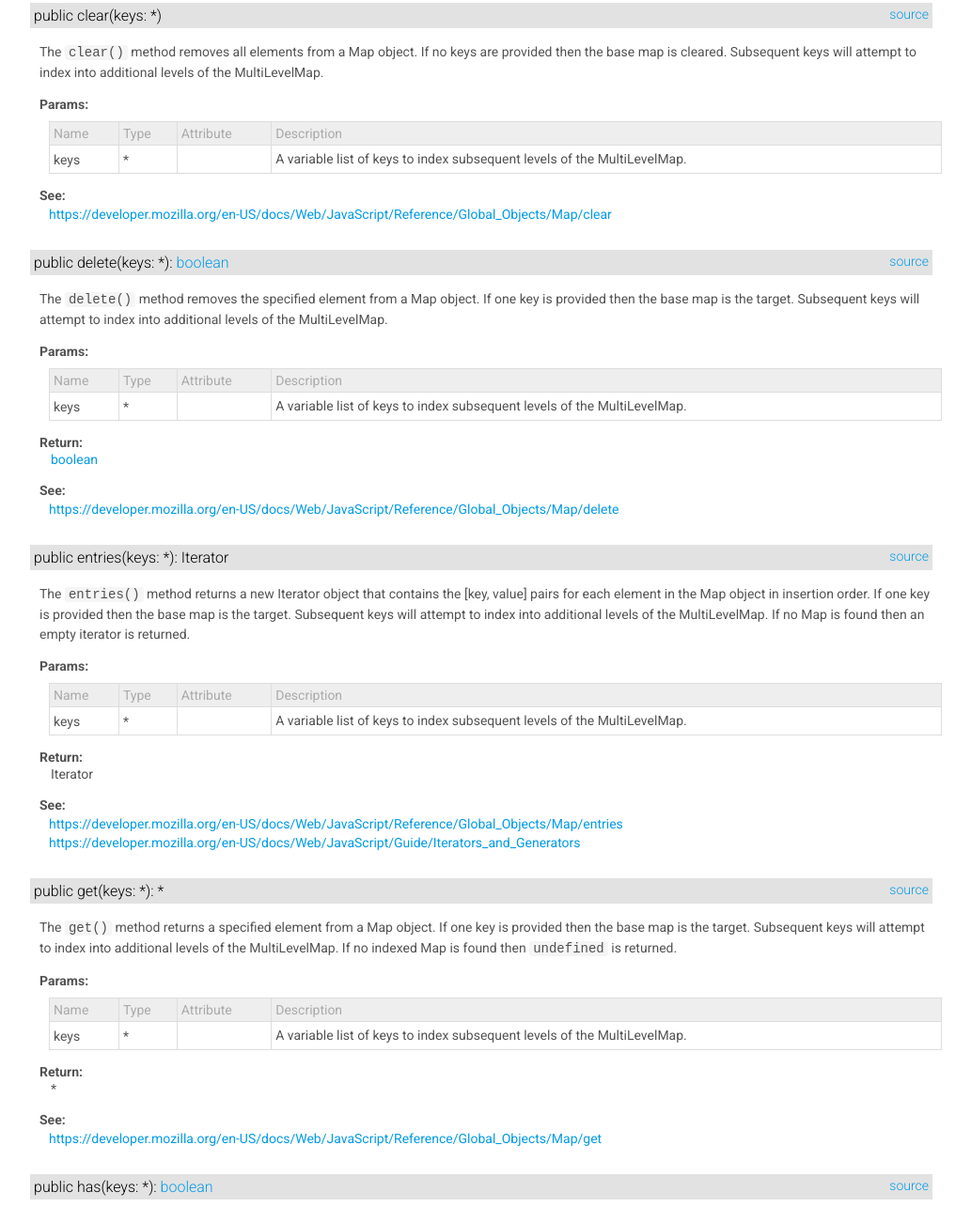
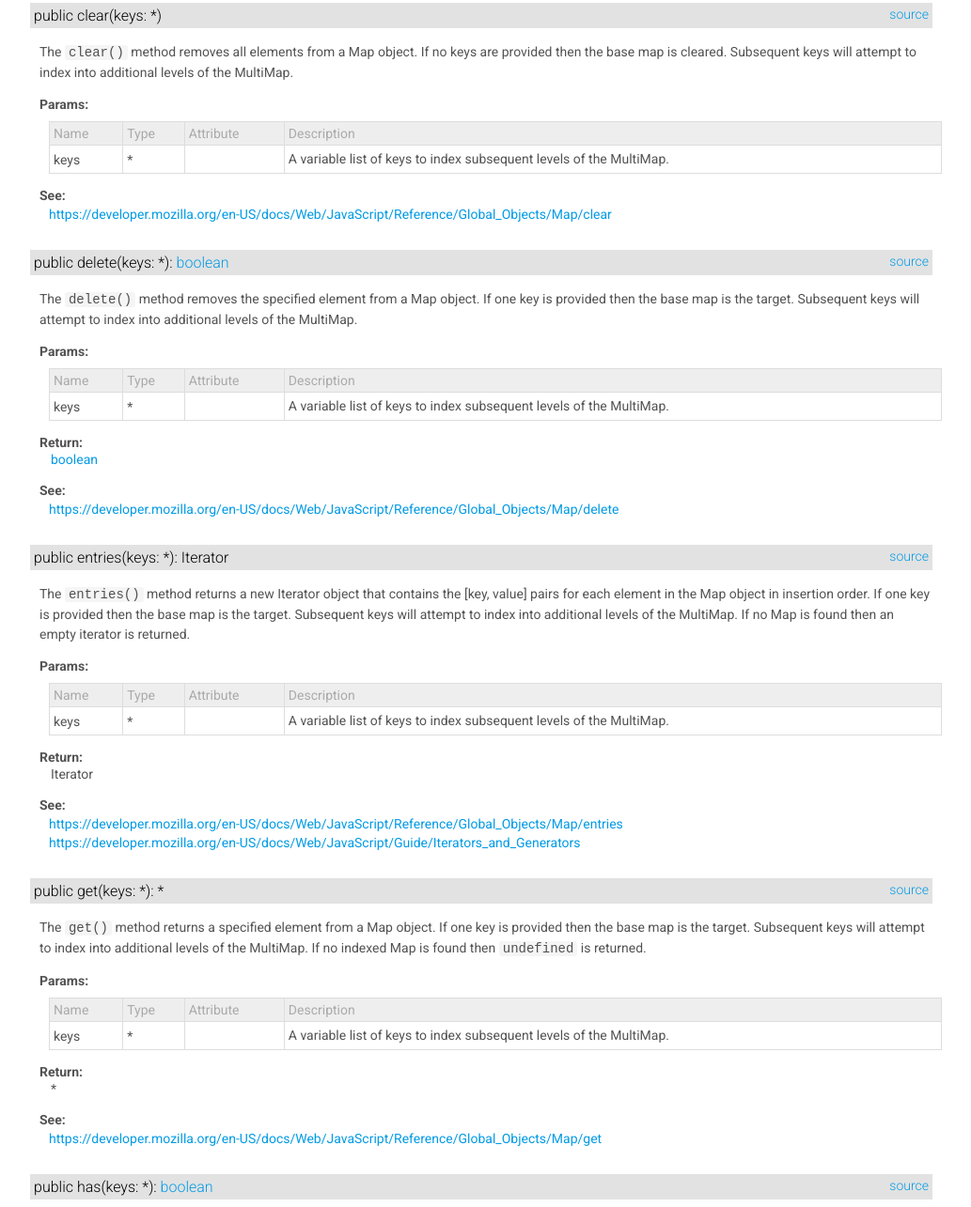
Before and after one commit to typhonjs-common/typhonjs-core-collections, a website: page docs/class/src/MultiMap.js~MultiMap.html in a window 1280 px wide. Shown: the part 1515-2800 px from the top of the page at 94% size, without its empty margins (238-1271 px from the left). Drawn offline with Linux system fonts and the light colour scheme; files that its build step writes are made by us from their sources.

Commit message:
Generated docs

```diff
--- a/docs/class/src/MultiMap.js~MultiMap.html
+++ b/docs/class/src/MultiMap.js~MultiMap.html
@@ -66,7 +66,7 @@
 
   <div class="description" data-ice="description"><p>Provides a multi-level Map implementation that mirrors the Map API except for exclusion of <code>forEach</code>.</p>
 <p>Each method takes a variable list of parameters. By not including any parameters when invoking methods of
-<code>MultiLevelMap</code> the base Map is the target. A list of comma separated parameters will index into the backing
+<code>MultiMap</code> the base Map is the target. A list of comma separated parameters will index into the backing
 multi-level map structure.</p>
 <p>Errors will be thrown for methods that require a minimum number of keys including:
 <code>delete(1), get(1), has(1), set(2)</code>. In particular set requires the actual value being set in addition to any
@@ -118,7 +118,7 @@ map.has(&apos;key1&apos;, &apos;key2&apos;); // is true.</code></pre>
       <div>
 
 
-        <div data-ice="description"><p>Initializes the MultiLevelMap</p>
+        <div data-ice="description"><p>Initializes the MultiMap</p>
 </div>
       </div>
     </td>
@@ -426,7 +426,7 @@ insertion order.</p>
 
 
 
-  <div data-ice="description"><p>Initializes the MultiLevelMap</p>
+  <div data-ice="description"><p>Initializes the MultiMap</p>
 </div>
 
 
@@ -472,7 +472,7 @@ insertion order.</p>
 
 
   <div data-ice="description"><p>The <code>clear()</code> method removes all elements from a Map object. If no keys are provided then the base map is cleared.
-Subsequent keys will attempt to index into additional levels of the MultiLevelMap.</p>
+Subsequent keys will attempt to index into additional levels of the MultiMap.</p>
 </div>
 
 
@@ -489,7 +489,7 @@ Subsequent keys will attempt to index into additional levels of the MultiLevelMa
       <td data-ice="name" data-depth="0">keys</td>
       <td data-ice="type"><span>*</span></td>
       <td data-ice="appendix"></td>
-      <td data-ice="description"><p>A variable list of keys to index subsequent levels of the MultiLevelMap.</p>
+      <td data-ice="description"><p>A variable list of keys to index subsequent levels of the MultiMap.</p>
 </td>
     </tr>
 </tbody>
@@ -531,7 +531,7 @@ Subsequent keys will attempt to index into additional levels of the MultiLevelMa
 
 
   <div data-ice="description"><p>The <code>delete()</code> method removes the specified element from a Map object. If one key is provided then the base map
-is the target. Subsequent keys will attempt to index into additional levels of the MultiLevelMap.</p>
+is the target. Subsequent keys will attempt to index into additional levels of the MultiMap.</p>
 </div>
 
 
@@ -548,7 +548,7 @@ is the target. Subsequent keys will attempt to index into additional levels of t
       <td data-ice="name" data-depth="0">keys</td>
       <td data-ice="type"><span>*</span></td>
       <td data-ice="appendix"></td>
-      <td data-ice="description"><p>A variable list of keys to index subsequent levels of the MultiLevelMap.</p>
+      <td data-ice="description"><p>A variable list of keys to index subsequent levels of the MultiMap.</p>
 </td>
     </tr>
 </tbody>
@@ -601,7 +601,7 @@ is the target. Subsequent keys will attempt to index into additional levels of t
 
   <div data-ice="description"><p>The <code>entries()</code> method returns a new Iterator object that contains the [key, value] pairs for each element in the
 Map object in insertion order. If one key is provided then the base map is the target. Subsequent keys will
-attempt to index into additional levels of the MultiLevelMap. If no Map is found then an empty iterator is
+attempt to index into additional levels of the MultiMap. If no Map is found then an empty iterator is
 returned.</p>
 </div>
 
@@ -619,7 +619,7 @@ returned.</p>
       <td data-ice="name" data-depth="0">keys</td>
       <td data-ice="type"><span>*</span></td>
       <td data-ice="appendix"></td>
-      <td data-ice="description"><p>A variable list of keys to index subsequent levels of the MultiLevelMap.</p>
+      <td data-ice="description"><p>A variable list of keys to index subsequent levels of the MultiMap.</p>
 </td>
     </tr>
 </tbody>
@@ -672,7 +672,7 @@ returned.</p>
 
 
   <div data-ice="description"><p>The <code>get()</code> method returns a specified element from a Map object. If one key is provided then the base map is the
-target. Subsequent keys will attempt to index into additional levels of the MultiLevelMap. If no indexed Map is
+target. Subsequent keys will attempt to index into additional levels of the MultiMap. If no indexed Map is
 found then <code>undefined</code> is returned.</p>
 </div>
 
@@ -690,7 +690,7 @@ found then <code>undefined</code> is returned.</p>
       <td data-ice="name" data-depth="0">keys</td>
       <td data-ice="type"><span>*</span></td>
       <td data-ice="appendix"></td>
-      <td data-ice="description"><p>A variable list of keys to index subsequent levels of the MultiLevelMap.</p>
+      <td data-ice="description"><p>A variable list of keys to index subsequent levels of the MultiMap.</p>
 </td>
     </tr>
 </tbody>
@@ -743,7 +743,7 @@ found then <code>undefined</code> is returned.</p>
 
   <div data-ice="description"><p>The <code>has()</code> method returns a boolean indicating whether an element with the specified key exists or not. If one
 key is provided then the base map is the target. Subsequent keys will attempt to index into additional levels of
-the MultiLevelMap. If no indexed Map is found then <code>false</code> is returned.</p>
+the MultiMap. If no indexed Map is found then <code>false</code> is returned.</p>
 </div>
 
 
@@ -760,7 +760,7 @@ the MultiLevelMap. If no indexed Map is found then <code>false</code> is returne
       <td data-ice="name" data-depth="0">keys</td>
       <td data-ice="type"><span>*</span></td>
       <td data-ice="appendix"></td>
-      <td data-ice="description"><p>A variable list of keys to index subsequent levels of the MultiLevelMap.</p>
+      <td data-ice="description"><p>A variable list of keys to index subsequent levels of the MultiMap.</p>
 </td>
     </tr>
 </tbody>
@@ -813,7 +813,7 @@ the MultiLevelMap. If no indexed Map is found then <code>false</code> is returne
 
   <div data-ice="description"><p>The <code>isMap()</code> method returns a boolean indicating whether specified sequence of keys resolves to an existing Map.
 If one key is provided then the base map is the target. Subsequent keys will attempt to index into additional
-levels of the MultiLevelMap. If no indexed Map is found then <code>false</code> is returned.</p>
+levels of the MultiMap. If no indexed Map is found then <code>false</code> is returned.</p>
 </div>
 
 
@@ -830,7 +830,7 @@ levels of the MultiLevelMap. If no indexed Map is found then <code>false</code>
       <td data-ice="name" data-depth="0">keys</td>
       <td data-ice="type"><span>*</span></td>
       <td data-ice="appendix"></td>
-      <td data-ice="description"><p>A variable list of keys to index subsequent levels of the MultiLevelMap.</p>
+      <td data-ice="description"><p>A variable list of keys to index subsequent levels of the MultiMap.</p>
 </td>
     </tr>
 </tbody>
@@ -883,7 +883,7 @@ levels of the MultiLevelMap. If no indexed Map is found then <code>false</code>
 
   <div data-ice="description"><p>The <code>keys()</code> method returns a new Iterator object that contains the keys for each element in the Map object in
 insertion order. If one key is provided then the base map is the target. Subsequent keys will attempt to index
-into additional levels of the MultiLevelMap. If no Map is found then an empty iterator is returned.</p>
+into additional levels of the MultiMap. If no Map is found then an empty iterator is returned.</p>
 </div>
 
 
@@ -900,7 +900,7 @@ into additional levels of the MultiLevelMap. If no Map is found then an empty it
       <td data-ice="name" data-depth="0">keys</td>
       <td data-ice="type"><span>*</span></td>
       <td data-ice="appendix"></td>
-      <td data-ice="description"><p>A variable list of keys to index subsequent levels of the MultiLevelMap.</p>
+      <td data-ice="description"><p>A variable list of keys to index subsequent levels of the MultiMap.</p>
 </td>
     </tr>
 </tbody>
@@ -953,7 +953,7 @@ into additional levels of the MultiLevelMap. If no Map is found then an empty it
 
 
   <div data-ice="description"><p>The <code>set()</code> method adds a new element with a specified key and value to a Map object. If one key is provided then
-the base map is the target. Subsequent keys will attempt to index into additional levels of the MultiLevelMap.
+the base map is the target. Subsequent keys will attempt to index into additional levels of the MultiMap.
 New Maps are automatically created at each level for the given key parameters. The target Map that the value
 is added to is returned.</p>
 </div>
@@ -972,7 +972,7 @@ is added to is returned.</p>
       <td data-ice="name" data-depth="0">params</td>
       <td data-ice="type"><span>*</span></td>
       <td data-ice="appendix"></td>
-      <td data-ice="description"><p>A variable list of keys to index subsequent levels of the MultiLevelMap with the last entry
+      <td data-ice="description"><p>A variable list of keys to index subsequent levels of the MultiMap with the last entry
                      being the value to be set / added.</p>
 </td>
     </tr>
@@ -1026,7 +1026,7 @@ is added to is returned.</p>
 
   <div data-ice="description"><p>The <code>size()</code> method returns an integer representing how many entries the Map object has. If no key is provided
 then the base map is the target. Subsequent keys will attempt to index into additional levels of the
-MultiLevelMap. If no indexed Map is found then <code>0</code> is returned.</p>
+MultiMap. If no indexed Map is found then <code>0</code> is returned.</p>
 </div>
 
 
@@ -1043,7 +1043,7 @@ MultiLevelMap. If no indexed Map is found then <code>0</code> is returned.</p>
       <td data-ice="name" data-depth="0">keys</td>
       <td data-ice="type"><span>*</span></td>
       <td data-ice="appendix"></td>
-      <td data-ice="description"><p>A variable list of keys to index subsequent levels of the MultiLevelMap.</p>
+      <td data-ice="description"><p>A variable list of keys to index subsequent levels of the MultiMap.</p>
 </td>
     </tr>
 </tbody>
@@ -1096,7 +1096,7 @@ MultiLevelMap. If no indexed Map is found then <code>0</code> is returned.</p>
 
   <div data-ice="description"><p>The <code>values()</code> method returns a new Iterator object that contains the values for each element in the Map object in
 insertion order. If one key is provided then the base map is the target. Subsequent keys will attempt to index
-into additional levels of the MultiLevelMap. If no Map is found then an empty iterator is returned.</p>
+into additional levels of the MultiMap. If no Map is found then an empty iterator is returned.</p>
 </div>
 
 
@@ -1113,7 +1113,7 @@ into additional levels of the MultiLevelMap. If no Map is found then an empty it
       <td data-ice="name" data-depth="0">keys</td>
       <td data-ice="type"><span>*</span></td>
       <td data-ice="appendix"></td>
-      <td data-ice="description"><p>A variable list of keys to index subsequent levels of the MultiLevelMap.</p>
+      <td data-ice="description"><p>A variable list of keys to index subsequent levels of the MultiMap.</p>
 </td>
     </tr>
 </tbody>
```
Also changed, not shown: docs/file/src/MultiMap.js.html (+22 -22 lines), docs/source.html (+2 -2 lines).
